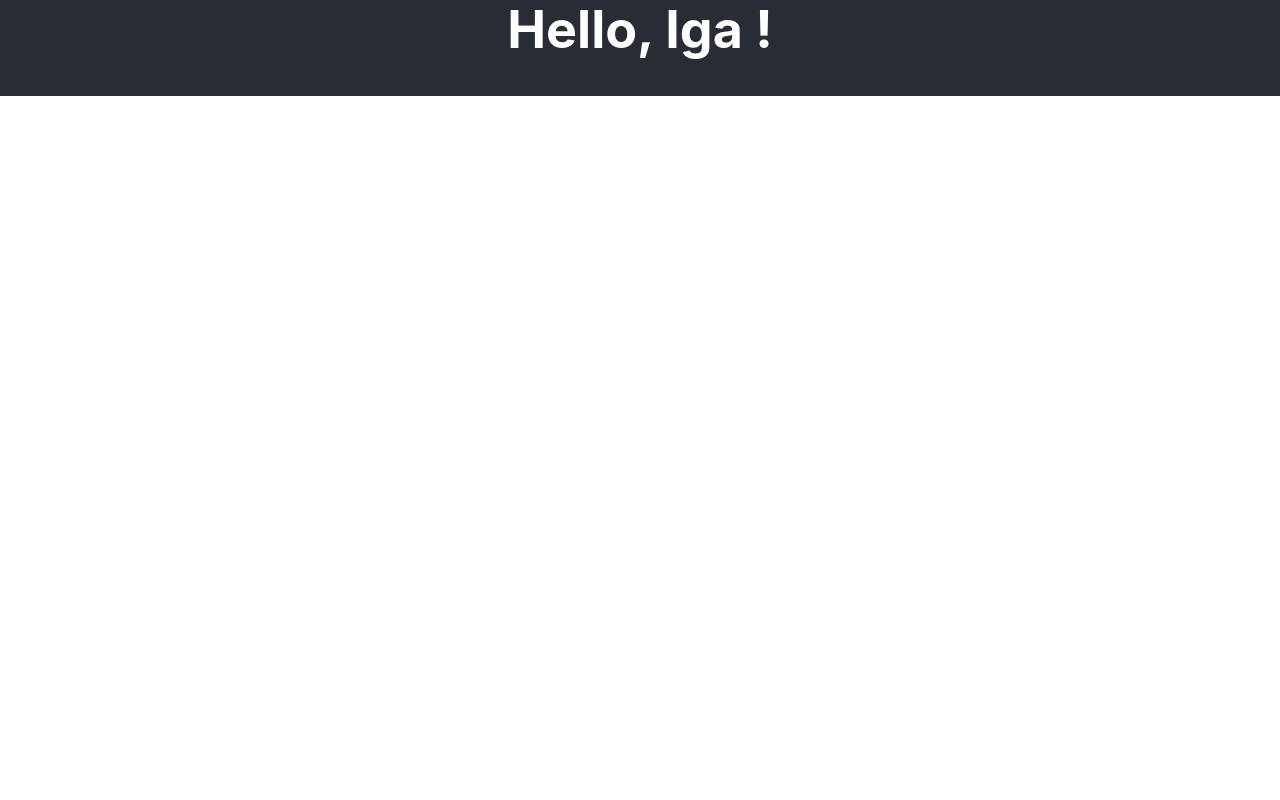
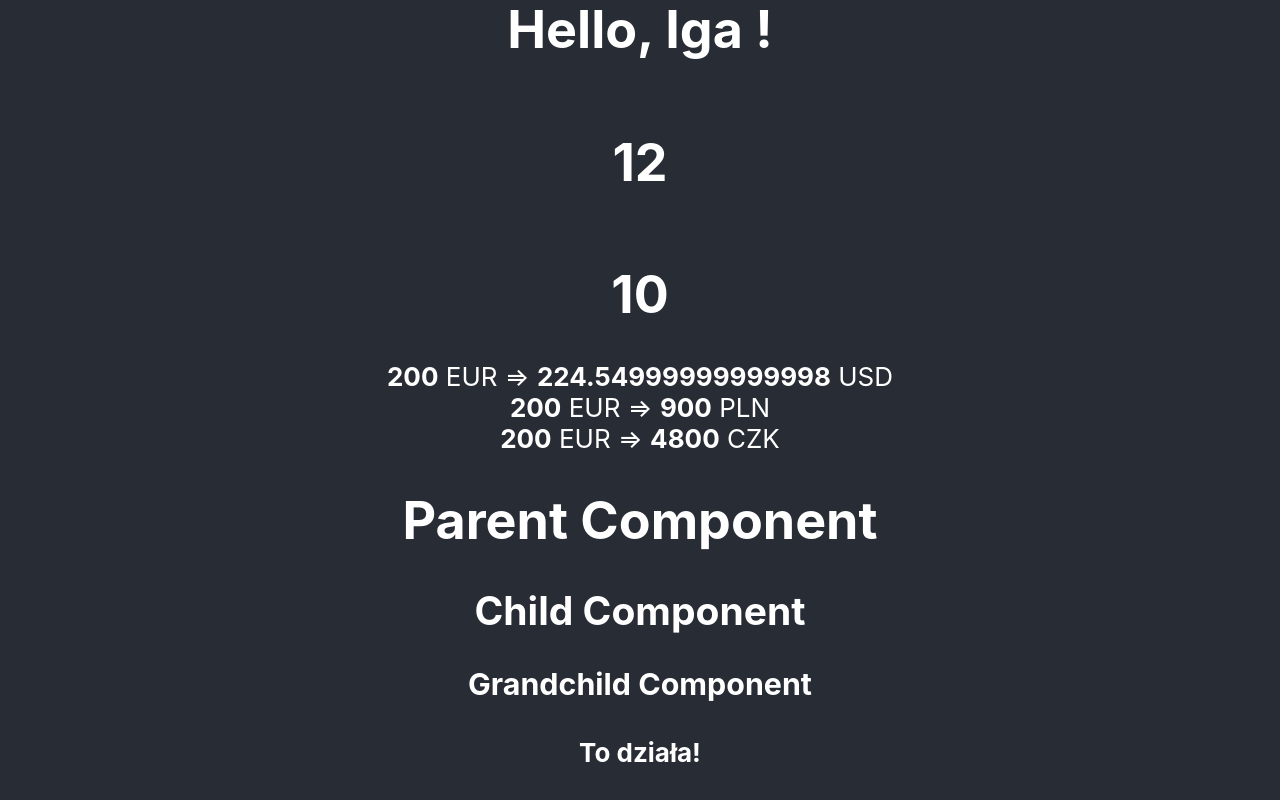
Before and after one commit to grzegorzkowalski/React_ReactNative_Redux, a React (Create React App) app in the folder 3_React/01_JSX_wyrazenia/workshop/: page / in a window 1280 px wide. Shown: the part 758-1558 px from the top of the page. Before the commit the page ends 854 px from the top, so only its background shows below. Built offline with nearby package versions, Linux system fonts and the light colour scheme.

Commit message:
workshop day 1

```diff
--- a/3_React/01_JSX_wyrazenia/workshop/package.json
+++ b/3_React/01_JSX_wyrazenia/workshop/package.json
@@ -6,6 +6,7 @@
     "@testing-library/jest-dom": "^5.16.5",
     "@testing-library/react": "^13.4.0",
     "@testing-library/user-event": "^13.5.0",
+    "date-fns": "^2.30.0",
     "react": "^18.2.0",
     "react-dom": "^18.2.0",
     "react-scripts": "5.0.1",
--- a/3_React/01_JSX_wyrazenia/workshop/src/App.js
+++ b/3_React/01_JSX_wyrazenia/workshop/src/App.js
@@ -11,6 +11,12 @@ import Search from "./components/Chapter4/Search";
 import LikeBox from "./components/Chapter4/LikeBox";
 import Menu from "./components/Chapter4/Menu";
 import Hello from "./components/Chapter5/Hello";
+import AddNumbers from "./components/Chapter5/AddNumbers";
+import Sum from "./components/Chapter5/Sum";
+import CurrencyConverter from "./components/Chapter5/CurrencyConverter";
+import ParentComponent from "./components/Chapter6/ParentComponent";
+import ChildComponent from "./components/Chapter6/ChildComponent";
+import GrandchildComponent from "./components/Chapter6/GrandchildComponent";
 
 function App() {
     const menuElements = [
@@ -50,6 +56,18 @@ function App() {
         <Hello name="Grzegorz" surnname="Kowalski" />
         <Hello name="Johny" surnname="Rambo" />
         <Hello name="Iga" surnname="Świątek" />
+        <AddNumbers numberA={5} numberB={7} numberC={12} />
+        <Sum numbers={[1,2,3,4]} />
+        <CurrencyConverter from="EUR" to="USD" value={200} rate={1.12275} />
+        <CurrencyConverter from="EUR" to="PLN" value={200} rate={4.5} />
+        <CurrencyConverter from="EUR" to="CZK" value={200} rate={24} />
+        <ParentComponent>
+            <ChildComponent>
+                <GrandchildComponent>
+                    <h4>To działa!</h4>
+                </GrandchildComponent>
+            </ChildComponent>
+        </ParentComponent>
       </header>
     </div>
   );
--- /dev/null
+++ b/3_React/01_JSX_wyrazenia/workshop/src/components/Chapter5/AddNumbers.js
@@ -0,0 +1,9 @@
+const AddNumbers = (props) => {
+    return (
+        <h1>
+            {props.numberA + props.numberB}
+        </h1>
+    );
+};
+
+export default AddNumbers;
--- /dev/null
+++ b/3_React/01_JSX_wyrazenia/workshop/src/components/Chapter5/CurrencyConverter.js
@@ -0,0 +1,11 @@
+import React from 'react';
+
+const CurrencyConverter = (props) => {
+    return (
+        <div>
+            <strong>{props.value}</strong> {props.from} => <strong>{props.value*props.rate}</strong> {props.to}
+        </div>
+    );
+};
+
+export default CurrencyConverter;
--- /dev/null
+++ b/3_React/01_JSX_wyrazenia/workshop/src/components/Chapter5/Sum.js
@@ -0,0 +1,11 @@
+const Sum = (props) => {
+    return (
+        <h1>
+            {
+                props.numbers.reduce((cur, next) => cur + next, 0)
+            }
+        </h1>
+    );
+};
+
+export default Sum;
--- /dev/null
+++ b/3_React/01_JSX_wyrazenia/workshop/src/components/Chapter6/ChildComponent.js
@@ -0,0 +1,12 @@
+import React from 'react';
+
+const ChildComponent = (props) => {
+    return (
+        <div>
+            <h2>Child Component</h2>
+            {props.children}
+        </div>
+    );
+};
+
+export default ChildComponent;
--- /dev/null
+++ b/3_React/01_JSX_wyrazenia/workshop/src/components/Chapter6/GrandchildComponent.js
@@ -0,0 +1,12 @@
+import React from 'react';
+
+const GrandchildComponent = (props) => {
+    return (
+        <div>
+            <h3>Grandchild Component</h3>
+            {props.children}
+        </div>
+    );
+};
+
+export default GrandchildComponent;
--- /dev/null
+++ b/3_React/01_JSX_wyrazenia/workshop/src/components/Chapter6/ParentComponent.js
@@ -0,0 +1,12 @@
+import React from 'react';
+
+const ParentComponent = (props) => {
+    return (
+        <div>
+            <h1>Parent Component</h1>
+            {props.children}
+        </div>
+    );
+};
+
+export default ParentComponent;
```
Also changed, not shown: 1 other file (tests, documents, lock files or other folders).
